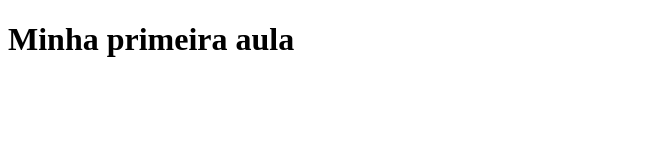
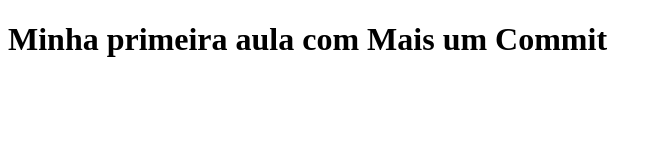
Before and after one commit to Barcelos25/Aula-1, a plain HTML site: page index.html in a window 1280 px wide. Shown: the whole page, without its empty margins (0-662 px from the left). Drawn offline with Linux system fonts and the light colour scheme.

Commit message:
Adicionamos mais uma parte do texto no nosso código

```diff
--- a/index.html
+++ b/index.html
@@ -7,7 +7,7 @@
 </head>
 
 <body>
-  <h1>Minha primeira aula</h1>
+  <h1>Minha primeira aula com Mais um Commit</h1>
 </body>
 
 </html>
```
